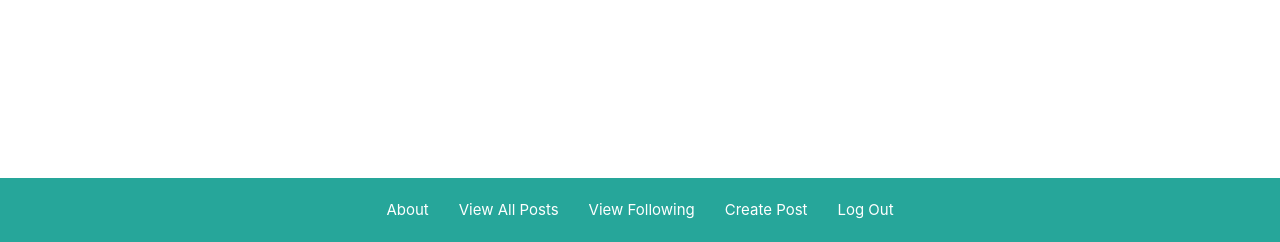
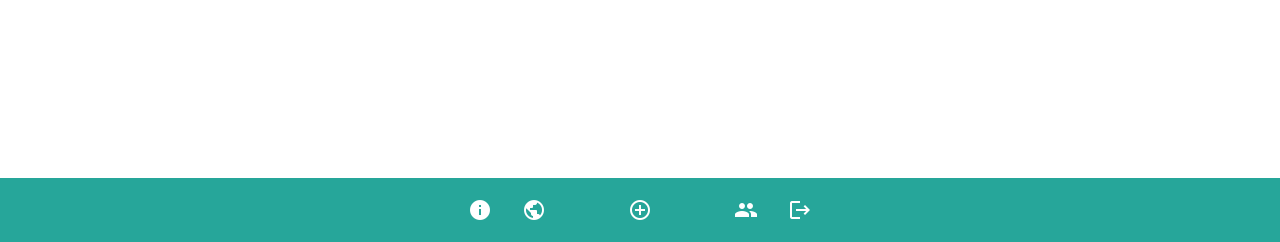
Before and after one commit to Pixel-Perfect1/PixelPerfect, a Django app: page /posts/ in a window 1280 px wide. Shown: the part 558-800 px from the top of the page. Run offline with Django 4.2, Linux system fonts and the light colour scheme; the visitor is signed in with stand-in values (Sample User, id 1); data that the repository does not hold is empty.

Commit message:
customize navbar

```diff
--- a/main_app/static/css/style.css
+++ b/main_app/static/css/style.css
@@ -51,3 +51,7 @@ main {
   overflow: hidden;
   margin: 0 auto;
 }
+
+.add {
+  width: 10vw;
+}
--- a/main_app/templates/base.html
+++ b/main_app/templates/base.html
@@ -15,6 +15,10 @@
       rel="stylesheet"
       type="text/css"
       href="{% static 'css/style.css' %}"
+    />
+    <link
+      href="https://fonts.googleapis.com/icon?family=Material+Icons"
+      rel="stylesheet"
     />
   </head>
   <body>
@@ -39,43 +43,49 @@
 
     <main class="container">{% block content %} {% endblock %}</main>
 
-    {% comment %}
-    <footer class="page-footer teal lighten-1 navbar-fixed">
-      <nav>
-        <div class="nav-wrapper teal lighten-1">
-          <ul>
-            <li><a href="{% url 'about' %}">About</a></li>
-            {% if user.is_authenticated %}
-            <li><a href="{% url 'post_index' %}">View All Posts</a></li>
-            <li><a href="{% url 'post_create' %}">Create Post</a></li>
-            <li><a href="{% url 'logout' %}">Log Out</a></li>
-            <li><p>{{user.profile.username}}</p></li>
-            {% else %}
-            <li><a href="{% url 'signup' %}">Sign Up</a></li>
-            <li><a href="{% url 'login' %}">Log In</a></li>
-            {% endif %}
-          </ul>
-        </div>
-      </nav>
-    </footer>
-    {% endcomment %}
     <div class="footer-fixed">
       <footer class="teal lighten-1">
         <nav class="z-depth-0">
           <div class="nav-wrapper teal lighten-1">
             <ul class="justify">
-              <li><a href="{% url 'about' %}">About</a></li>
+              <li>
+                <a href="{% url 'about' %}"
+                  ><i class="material-icons">info</i></a
+                >
+              </li>
               {% if user.is_authenticated %}
-              <li><a href="{% url 'post_index' %}">View All Posts</a></li>
               <li>
-                <a href="{% url 'following_index'%}">View Following</a>
+                <a href="{% url 'post_index' %}"
+                  ><i class="material-icons">public</i></a
+                >
               </li>
-              <li><a href="{% url 'post_create' %}">Create Post</a></li>
-              <li><a href="{% url 'logout' %}">Log Out</a></li>
+              <li>
+                <a href="{% url 'post_create' %}"
+                  ><i class="material-icons add">add_circle_outline</i></a
+                >
+              </li>
+              <li>
+                <a href="{% url 'following_index'%}"
+                  ><i class="material-icons">people</i></a
+                >
+              </li>
+              <li>
+                <a href="{% url 'logout' %}"
+                  ><i class="material-icons">logout</i></a
+                >
+              </li>
 
               {% else %}
-              <li><a href="{% url 'signup' %}">Sign Up</a></li>
-              <li><a href="{% url 'login' %}">Log In</a></li>
+              <li>
+                <a href="{% url 'login' %}"
+                  ><i class="material-icons add">login</i></a
+                >
+              </li>
+              <li>
+                <a href="{% url 'signup' %}"
+                  ><i class="material-icons">person_add_alt</i></a
+                >
+              </li>
               {% endif %}
             </ul>
           </div>
--- a/main_app/templates/post/index.html
+++ b/main_app/templates/post/index.html
@@ -8,7 +8,9 @@
     >
   </div>
   <div class="card-content">
-    <img class="responsive-img card-panel" src="{{post.photo.url}}" />
+    <div style="text-align: center">
+      <img class="responsive-img card-panel" src="{{post.photo.url}}" />
+    </div>
     <span class="card-title">{{ post.caption }}</span>
   </div>
 
--- a/main_app/views.py
+++ b/main_app/views.py
@@ -144,12 +144,9 @@ def follow(request, user_id):
 def following_index(request):
     user = request.user
     followed_users = user.following.all()
-    print(f'🪲{followed_users}')
     followed_user_posts = []
     for followed_user in followed_users:
-      print(f'👑{followed_user.id}')
       posts = Post.objects.filter(user=followed_user.following_id).order_by('date')
-      print(f'⛑️{posts}')
       followed_user_posts.extend(posts)
     print(f'👾{followed_user_posts}')
     return render(request, 'post/followed_post.html', {'posts': followed_user_posts})
```
